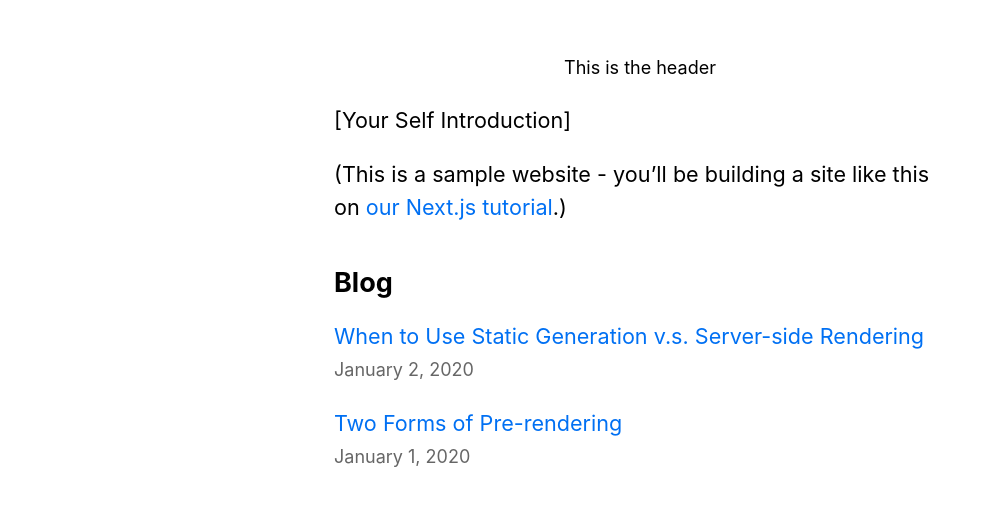
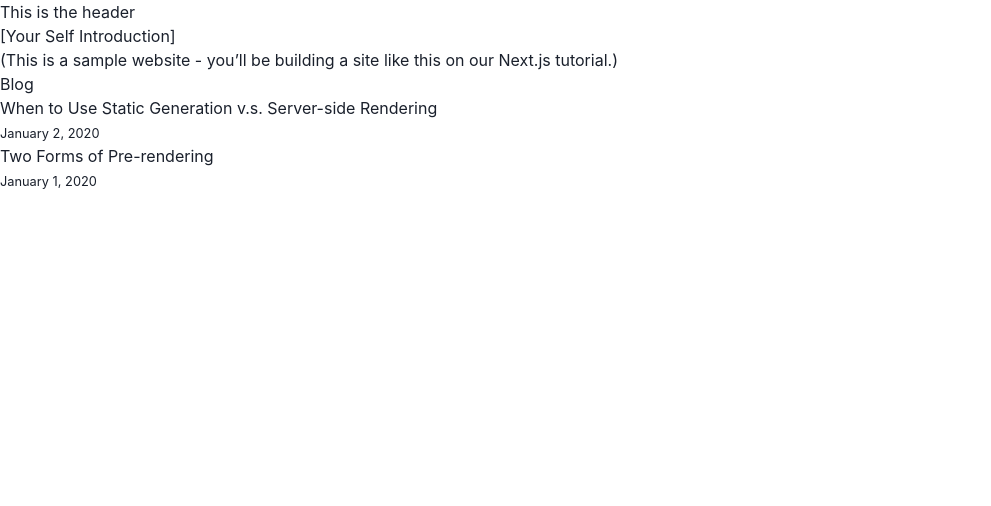
Before and after one commit to JoostGevaert/geophysics-info, a Next.js app: page / in a window 1280 px wide. Shown: the top 506 px of the page, without its empty margins (0-991 px from the left). Built offline with nearby package versions, Linux system fonts and the light colour scheme.

Commit message:
feat: add Chakra UI and remove Nextjs built-in CSS

```diff
--- a/components/layout.module.css
+++ /dev/null
@@ -1,31 +0,0 @@
-.container {
-  max-width: 36rem;
-  padding: 0 1rem;
-  margin: 3rem auto 6rem;
-}
-
-.header {
-  display: flex;
-  flex-direction: column;
-  align-items: center;
-}
-
-.footer {
-  display: flex;
-  flex: 1;
-  padding: 2rem 0;
-  border-top: 1px solid #eaeaea;
-  justify-content: center;
-  align-items: center;
-}
-
-.footer a {
-  display: flex;
-  justify-content: center;
-  align-items: center;
-  flex-grow: 1;
-}
-
-.backToHome {
-  margin: 3rem 0 0;
-}
--- a/components/layout.tsx
+++ b/components/layout.tsx
@@ -1,7 +1,4 @@
 import Head from 'next/head';
-import Image from 'next/image';
-import styles from './layout.module.css';
-import utilStyles from '../styles/utils.module.css';
 import Link from 'next/link';
 
 const name = 'Joop Gevaar';
@@ -15,20 +12,20 @@ export default function Layout({
   home?: boolean
 }) {
   return (
-    <div className={styles.container}>
+    <div>
       <Head>
         <link rel="icon" href="/favicon.ico" />
         <meta name="description" content="Overview and explanation of applied geophysics" />
         <meta name="og:title" content={siteTitle} />
         <meta name="twitter:card" content="summary_large_image" />
       </Head>
-      <header className={styles.header}>
+      <header>
         This is the header
       </header>
       <main>{children}</main>
       {!home && (
         <footer>
-          <div className={styles.backToHome}>
+          <div>
             <Link href="/">
               <a>← Back to home</a>
             </Link>
--- a/package.json
+++ b/package.json
@@ -9,7 +9,11 @@
     "lint": "next lint"
   },
   "dependencies": {
+    "@chakra-ui/react": "^2.2.1",
+    "@emotion/react": "^11.9.3",
+    "@emotion/styled": "^11.9.3",
     "date-fns": "^2.28.0",
+    "framer-motion": "^6.3.16",
     "gray-matter": "^4.0.3",
     "next": "12.1.6",
     "react": "18.2.0",
--- a/pages/_app.tsx
+++ b/pages/_app.tsx
@@ -1,8 +1,23 @@
-import '../styles/globals.css'
 import type { AppProps } from 'next/app'
+import { ChakraProvider, extendTheme } from '@chakra-ui/react'
+import type { Theme } from '@chakra-ui/react'
 
-function MyApp({ Component, pageProps }: AppProps) {
-  return <Component {...pageProps} />
+const colors = {
+  brand: {
+    900: '#1a365d',
+    800: '#153e75',
+    700: '#2a69ac',
+  }
 }
 
-export default MyApp
+const theme = extendTheme({ colors })
+
+const App = ({ Component, pageProps }: AppProps) => {
+  return (
+  <ChakraProvider theme={theme}>
+    <Component {...pageProps} />
+  </ChakraProvider>
+  )
+}
+
+export default App
--- a/pages/index.tsx
+++ b/pages/index.tsx
@@ -5,7 +5,6 @@ import Link from 'next/link';
 import Layout, { siteTitle } from '../components/layout';
 import Date from '../components/date';
 import { getSortedPostsData } from '../lib/posts'
-import utilStyles from '../styles/utils.module.css';
 
 export const getStaticProps: GetStaticProps = async () => {
   const allPostsData = getSortedPostsData()
@@ -30,23 +29,23 @@ export default function Home ({
       <Head>
         <title>{siteTitle}</title>
       </Head>
-      <section className={utilStyles.headingMd}>
+      <section>
         <p>[Your Self Introduction]</p>
         <p>
           (This is a sample website - you’ll be building a site like this on{' '}
           <a href="https://nextjs.org/learn">our Next.js tutorial</a>.)
         </p>
       </section>
-      <section className={`${utilStyles.headingMd} ${utilStyles.padding1px}`}>
-        <h2 className={utilStyles.headingLg}>Blog</h2>
-        <ul className={utilStyles.list}>
+      <section>
+        <h2>Blog</h2>
+        <ul>
           {allPostsData.map(({ id, date, title }) => (
-            <li className={utilStyles.listItem} key={id}>
+            <li key={id}>
               <Link href={`/posts/${id}`}>
                 <a>{title}</a>
               </Link>
               <br />
-              <small className={utilStyles.lightText}>
+              <small>
                 <Date dateString={date} />
               </small>
             </li>
--- a/pages/posts/[id].tsx
+++ b/pages/posts/[id].tsx
@@ -3,7 +3,6 @@ import { GetStaticProps, GetStaticPaths } from 'next'
 import Layout from '../../components/layout';
 import Date from '../../components/date';
 import { getAllPostIds, IPostId, getPostData } from '../../lib/posts';
-import utilStyles from '../../styles/utils.module.css';
 
 export default function Post({
   postData
@@ -20,8 +19,8 @@ export default function Post({
       <title>{postData.title}</title>
     </Head>
     <article>
-      <h1 className={utilStyles.headingXl}>{postData.title}</h1>
-      <div className={utilStyles.lightText}>
+      <h1>{postData.title}</h1>
+      <div>
         <Date dateString={postData.date} />
       </div>
       <div dangerouslySetInnerHTML={{ __html: postData.contentHtml }} />
--- a/styles/globals.css
+++ /dev/null
@@ -1,27 +0,0 @@
-html,
-body {
-  padding: 0;
-  margin: 0;
-  font-family: -apple-system, BlinkMacSystemFont, Segoe UI, Roboto, Oxygen, Ubuntu,
-    Cantarell, Fira Sans, Droid Sans, Helvetica Neue, sans-serif;
-  line-height: 1.6;
-  font-size: 18px;
-}
-
-* {
-  box-sizing: border-box;
-}
-
-a {
-  color: #0070f3;
-  text-decoration: none;
-}
-
-a:hover {
-  text-decoration: underline;
-}
-
-img {
-  max-width: 100%;
-  display: block;
-}
--- a/styles/utils.module.css
+++ /dev/null
@@ -1,154 +0,0 @@
-
-.container {
-  padding: 0 2rem;
-}
-
-.main {
-  min-height: 100vh;
-  padding: 4rem 0;
-  flex: 1;
-  display: flex;
-  flex-direction: column;
-  justify-content: center;
-  align-items: center;
-}
-
-.title a {
-  color: #0070f3;
-  text-decoration: none;
-}
-
-.title a:hover,
-.title a:focus,
-.title a:active {
-  text-decoration: underline;
-}
-
-.title {
-  margin: 0;
-  line-height: 1.15;
-  font-size: 4rem;
-}
-
-.title,
-.description {
-  text-align: center;
-}
-
-.description {
-  margin: 4rem 0;
-  line-height: 1.5;
-  font-size: 1.5rem;
-}
-
-.code {
-  background: #fafafa;
-  border-radius: 5px;
-  padding: 0.75rem;
-  font-size: 1.1rem;
-  font-family: Menlo, Monaco, Lucida Console, Liberation Mono, DejaVu Sans Mono,
-    Bitstream Vera Sans Mono, Courier New, monospace;
-}
-
-.grid {
-  display: flex;
-  align-items: center;
-  justify-content: center;
-  flex-wrap: wrap;
-  max-width: 800px;
-}
-
-.card {
-  margin: 1rem;
-  padding: 1.5rem;
-  text-align: left;
-  color: inherit;
-  text-decoration: none;
-  border: 1px solid #eaeaea;
-  border-radius: 10px;
-  transition: color 0.15s ease, border-color 0.15s ease;
-  max-width: 300px;
-}
-
-.card:hover,
-.card:focus,
-.card:active {
-  color: #0070f3;
-  border-color: #0070f3;
-}
-
-.card h2 {
-  margin: 0 0 1rem 0;
-  font-size: 1.5rem;
-}
-
-.card p {
-  margin: 0;
-  font-size: 1.25rem;
-  line-height: 1.5;
-}
-
-.logo {
-  height: 1em;
-  margin-left: 0.5rem;
-}
-
-@media (max-width: 600px) {
-  .grid {
-    width: 100%;
-    flex-direction: column;
-  }
-}
-
-.heading2Xl {
-  font-size: 2.5rem;
-  line-height: 1.2;
-  font-weight: 800;
-  letter-spacing: -0.05rem;
-  margin: 1rem 0;
-}
-
-.headingXl {
-  font-size: 2rem;
-  line-height: 1.3;
-  font-weight: 800;
-  letter-spacing: -0.05rem;
-  margin: 1rem 0;
-}
-
-.headingLg {
-  font-size: 1.5rem;
-  line-height: 1.4;
-  margin: 1rem 0;
-}
-
-.headingMd {
-  font-size: 1.2rem;
-  line-height: 1.5;
-}
-
-.borderCircle {
-  border-radius: 9999px;
-}
-
-.colorInherit {
-  color: inherit;
-}
-
-.padding1px {
-  padding-top: 1px;
-}
-
-.list {
-  list-style: none;
-  padding: 0;
-  margin: 0;
-}
-
-.listItem {
-  margin: 0 0 1.25rem;
-}
-
-.lightText {
-  color: #666;
-}
```
Also changed, not shown: 1 other file (tests, documents, lock files or other folders).
